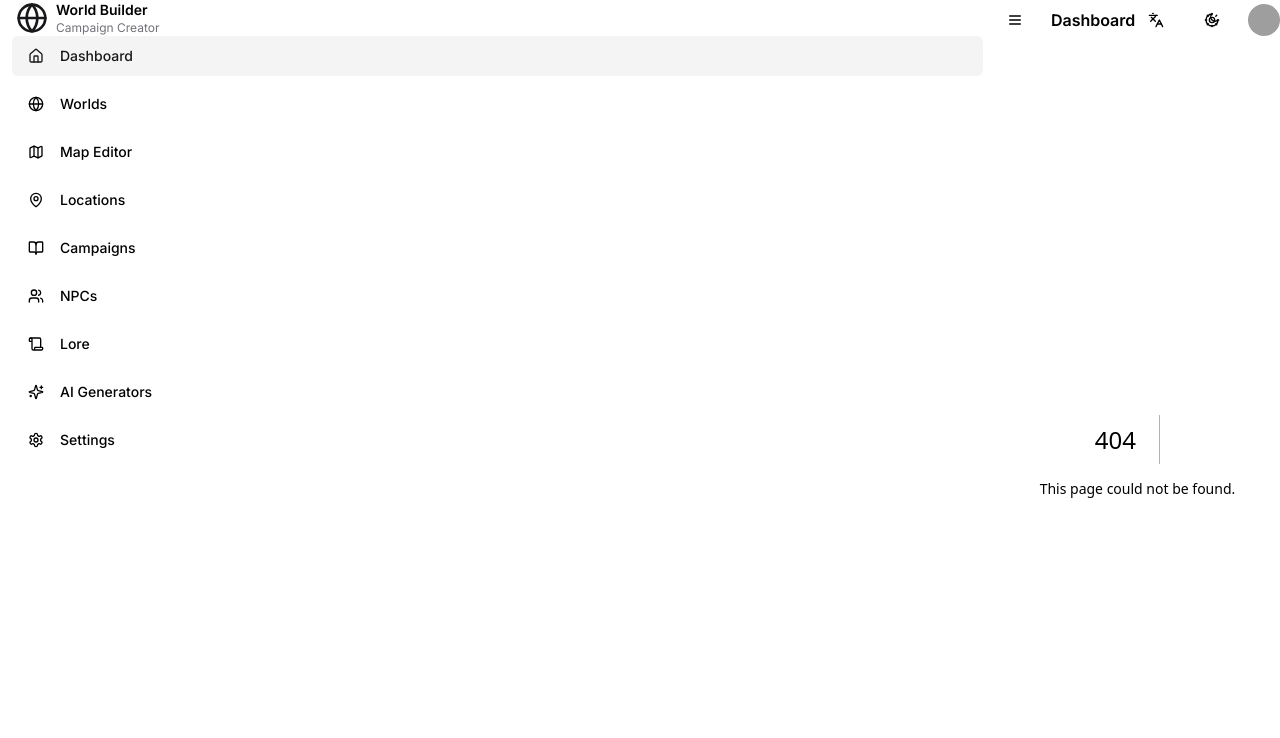
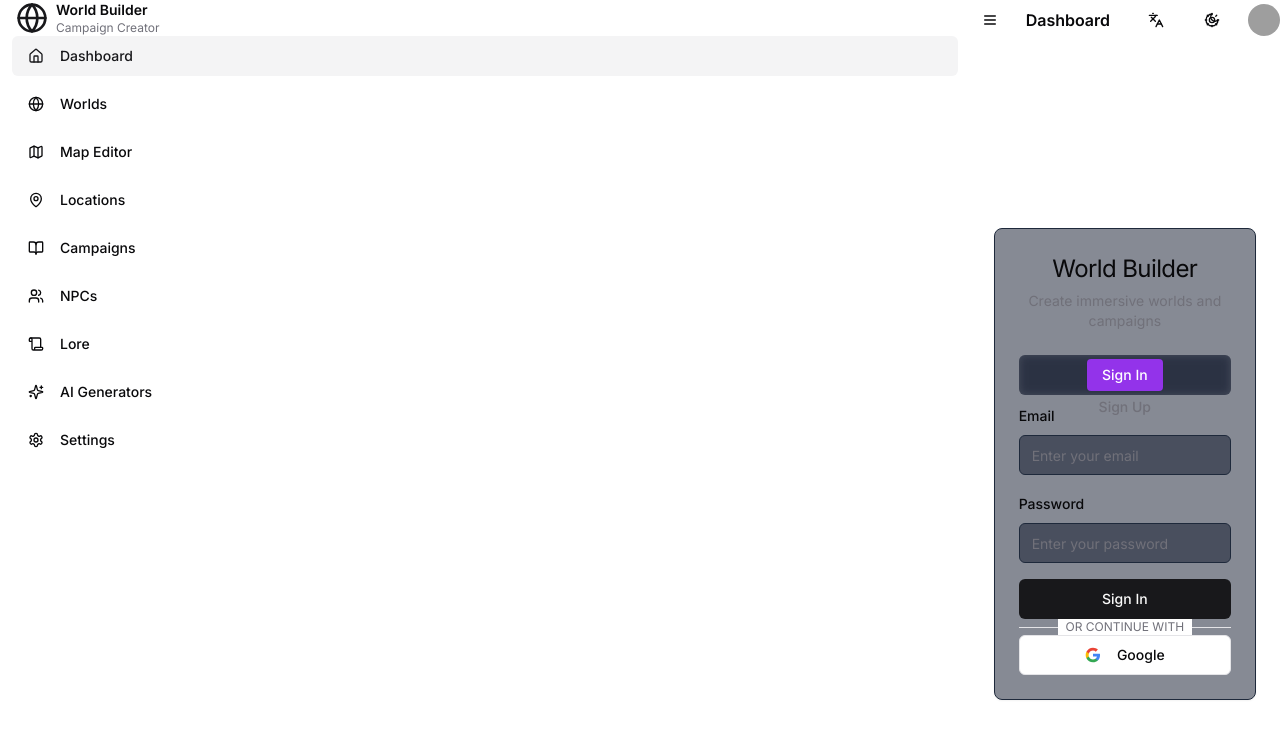
Before and after one commit to lore-forge/world-builder-module, a Next.js app: page /login in a window 1280 px wide. Before the commit this address had no page. Shown: the top 738 px of the page. Built offline with nearby package versions, Linux system fonts and the light colour scheme; no server answers; grey boxes are pictures that could not be loaded.

Commit message:
Add authentication hooks, auth guard component, and login page

```diff
--- /dev/null
+++ b/app/login/page.tsx
@@ -0,0 +1,191 @@
+"use client"
+
+import { useState } from 'react'
+import { useRouter } from 'next/navigation'
+import { signInWithEmailAndPassword, createUserWithEmailAndPassword, signInWithPopup, GoogleAuthProvider } from 'firebase/auth'
+import { auth } from '@/lib/firebase/firebase-client'
+import { Button } from '@/components/ui/button'
+import { Input } from '@/components/ui/input'
+import { Label } from '@/components/ui/label'
+import { Card, CardContent, CardDescription, CardFooter, CardHeader, CardTitle } from '@/components/ui/card'
+import { Tabs, TabsContent, TabsList, TabsTrigger } from '@/components/ui/tabs'
+import { toast } from 'sonner'
+import { Loader2 } from 'lucide-react'
+
+export default function LoginPage() {
+  const [email, setEmail] = useState('')
+  const [password, setPassword] = useState('')
+  const [loading, setLoading] = useState(false)
+  const router = useRouter()
+
+  const handleSignIn = async (e: React.FormEvent) => {
+    e.preventDefault()
+    setLoading(true)
+    try {
+      await signInWithEmailAndPassword(auth, email, password)
+      toast.success('Welcome back!')
+      router.push('/dashboard')
+    } catch (error: any) {
+      toast.error(error.message || 'Failed to sign in')
+    } finally {
+      setLoading(false)
+    }
+  }
+
+  const handleSignUp = async (e: React.FormEvent) => {
+    e.preventDefault()
+    setLoading(true)
+    try {
+      await createUserWithEmailAndPassword(auth, email, password)
+      toast.success('Account created successfully!')
+      router.push('/dashboard')
+    } catch (error: any) {
+      toast.error(error.message || 'Failed to create account')
+    } finally {
+      setLoading(false)
+    }
+  }
+
+  const handleGoogleSignIn = async () => {
+    setLoading(true)
+    try {
+      const provider = new GoogleAuthProvider()
+      await signInWithPopup(auth, provider)
+      toast.success('Welcome!')
+      router.push('/dashboard')
+    } catch (error: any) {
+      toast.error(error.message || 'Failed to sign in with Google')
+    } finally {
+      setLoading(false)
+    }
+  }
+
+  return (
+    <div className="flex items-center justify-center min-h-screen bg-gradient-to-br from-slate-900 to-slate-800">
+      <Card className="w-full max-w-md">
+        <CardHeader className="text-center">
+          <CardTitle className="text-2xl font-bold">World Builder</CardTitle>
+          <CardDescription>Create immersive worlds and campaigns</CardDescription>
+        </CardHeader>
+        <CardContent>
+          <Tabs defaultValue="signin" className="w-full">
+            <TabsList className="grid w-full grid-cols-2">
+              <TabsTrigger value="signin">Sign In</TabsTrigger>
+              <TabsTrigger value="signup">Sign Up</TabsTrigger>
+            </TabsList>
+            <TabsContent value="signin">
+              <form onSubmit={handleSignIn} className="space-y-4">
+                <div className="space-y-2">
+                  <Label htmlFor="email">Email</Label>
+                  <Input
+                    id="email"
+                    type="email"
+                    placeholder="Enter your email"
+                    value={email}
+                    onChange={(e) => setEmail(e.target.value)}
+                    required
+                    disabled={loading}
+                  />
+                </div>
+                <div className="space-y-2">
+                  <Label htmlFor="password">Password</Label>
+                  <Input
+                    id="password"
+                    type="password"
+                    placeholder="Enter your password"
+                    value={password}
+                    onChange={(e) => setPassword(e.target.value)}
+                    required
+                    disabled={loading}
+                  />
+                </div>
+                <Button type="submit" className="w-full" disabled={loading}>
+                  {loading ? (
+                    <>
+                      <Loader2 className="mr-2 h-4 w-4 animate-spin" />
+                      Signing in...
+                    </>
+                  ) : (
+                    'Sign In'
+                  )}
+                </Button>
+              </form>
+            </TabsContent>
+            <TabsContent value="signup">
+              <form onSubmit={handleSignUp} className="space-y-4">
+                <div className="space-y-2">
+                  <Label htmlFor="signup-email">Email</Label>
+                  <Input
+                    id="signup-email"
+                    type="email"
+                    placeholder="Enter your email"
+                    value={email}
+                    onChange={(e) => setEmail(e.target.value)}
+                    required
+                    disabled={loading}
+                  />
+                </div>
+                <div className="space-y-2">
+                  <Label htmlFor="signup-password">Password</Label>
+                  <Input
+                    id="signup-password"
+                    type="password"
+                    placeholder="Create a password"
+                    value={password}
+                    onChange={(e) => setPassword(e.target.value)}
+                    required
+                    disabled={loading}
+                  />
+                </div>
+                <Button type="submit" className="w-full" disabled={loading}>
+                  {loading ? (
+                    <>
+                      <Loader2 className="mr-2 h-4 w-4 animate-spin" />
+                      Creating account...
+                    </>
+                  ) : (
+                    'Sign Up'
+                  )}
+                </Button>
+              </form>
+            </TabsContent>
+          </Tabs>
+          <div className="relative my-4">
+            <div className="absolute inset-0 flex items-center">
+              <span className="w-full border-t" />
+            </div>
+            <div className="relative flex justify-center text-xs uppercase">
+              <span className="bg-background px-2 text-muted-foreground">Or continue with</span>
+            </div>
+          </div>
+          <Button
+            variant="outline"
+            className="w-full"
+            onClick={handleGoogleSignIn}
+            disabled={loading}
+          >
+            <svg className="mr-2 h-4 w-4" viewBox="0 0 24 24">
+              <path
+                d="M22.56 12.25c0-.78-.07-1.53-.2-2.25H12v4.26h5.92c-.26 1.37-1.04 2.53-2.21 3.31v2.77h3.57c2.08-1.92 3.28-4.74 3.28-8.09z"
+                fill="#4285F4"
+              />
+              <path
+                d="M12 23c2.97 0 5.46-.98 7.28-2.66l-3.57-2.77c-.98.66-2.23 1.06-3.71 1.06-2.86 0-5.29-1.93-6.16-4.53H2.18v2.84C3.99 20.53 7.7 23 12 23z"
+                fill="#34A853"
+              />
+              <path
+                d="M5.84 14.09c-.22-.66-.35-1.36-.35-2.09s.13-1.43.35-2.09V7.07H2.18C1.43 8.55 1 10.22 1 12s.43 3.45 1.18 4.93l2.85-2.22.81-.62z"
+                fill="#FBBC05"
+              />
+              <path
+                d="M12 5.38c1.62 0 3.06.56 4.21 1.64l3.15-3.15C17.45 2.09 14.97 1 12 1 7.7 1 3.99 3.47 2.18 7.07l3.66 2.84c.87-2.6 3.3-4.53 6.16-4.53z"
+                fill="#EA4335"
+              />
+            </svg>
+            Google
+          </Button>
+        </CardContent>
+      </Card>
+    </div>
+  )
+}
```
Also changed, not shown: components/auth/auth-guard.tsx (added, +40 -0 lines), hooks/use-auth.ts (added, +19 -0 lines).
